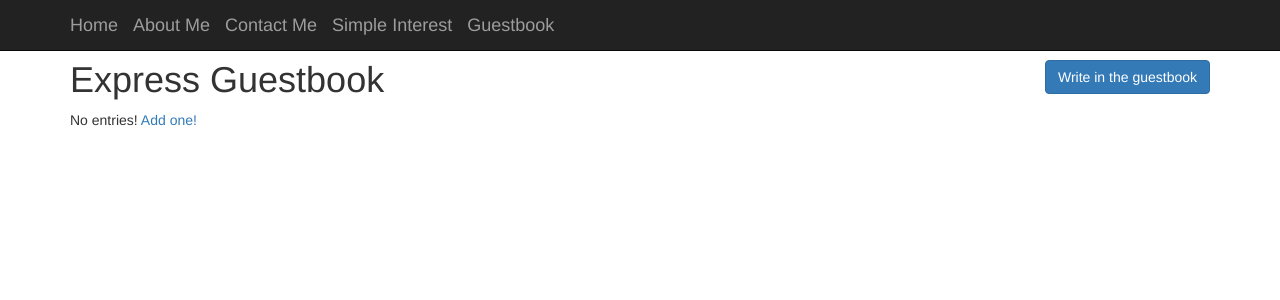
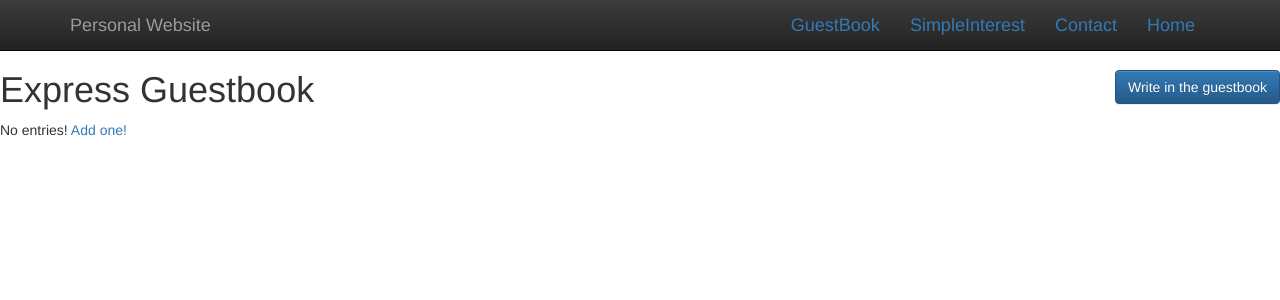
Before and after one commit to BhandariRupraj/A03Bhandari, a Node server app: page /guestbook in a window 1280 px wide. Shown: the top 300 px of the page. Run offline with Node 20, Linux system fonts and the light colour scheme.

Commit message:
Add files via upload

```diff
--- a/views/header.ejs
+++ b/views/header.ejs
@@ -6,12 +6,32 @@
     <title>M07 Guestbook</title>
     <link rel="stylesheet" href="//maxcdn.bootstrapcdn.com/bootstrap/3.3.7/css/
 bootstrap.min.css">
-    <link type="text/css" rel="stylesheet" href="/assets/main.css">
-</head>
+    <meta charset="utf-8">
+        <meta http-equiv="X-UA-Compatible" content="IE=edge,chrome=1">
+        <title></title>
+        <meta name="description" content="">
+        <meta name="viewport" content="width=device-width, initial-scale=1">
+		<link type="text/css"  rel="stylesheet"   href="BhandariR.css" />
+        <link rel="apple-touch-icon" href="apple-touch-icon.png">
 
-<body class="container">
-  <br>
-  <br>
+        <link rel="stylesheet" href="css/bootstrap.min.css">
+        <style>
+            body {
+                padding-top: 50px;
+                padding-bottom: 20px;
+            }
+        </style>
+        <link rel="stylesheet" href="css/bootstrap-theme.min.css">
+        <link rel="stylesheet" href="css/main.css">
+
+        <script src="js/vendor/modernizr-2.8.3-respond-1.4.2.min.js"></script>
+    </head>
+  	<body>
+
+
+        <!--[if lt IE 8]>
+            <p class="browserupgrade">You are using an <strong>outdated</strong> browser. Please <a href="http://browsehappy.com/">upgrade your browser</a> to improve your experience.</p>
+        <![endif]-->
     <nav class="navbar navbar-inverse navbar-fixed-top" role="navigation">
       <div class="container">
         <div class="navbar-header">
@@ -21,14 +41,25 @@ bootstrap.min.css">
             <span class="icon-bar"></span>
             <span class="icon-bar"></span>
           </button>
-          <a class="navbar-brand" href="index.html">Home</a>
-          <a class="navbar-brand" href="index-home.html">About Me</a>
-          <a class="navbar-brand" href="index-contact.html">Contact Me</a>
-          <a class="navbar-brand" href="SimpleInterest.html">Simple Interest</a>
-          <a class="navbar-brand" href="localhost:8081/guestbook">Guestbook</a>
+          <a class="navbar-brand" href="index.html">Personal Website</a>
         </div>
+        <div id="navbar" class="navbar-collapse collapse">
+		<div class="navbar-br"  >
+		<a href="index-home.html">Home</a>
+		</div>
+		<div class ="navbar-br"  >
+	    <a href="index-contact.html">Contact</a>
+	    </div>
+        	<div class="navbar-br"  >
+		<a href="SimpleInterest.html">SimpleInterest</a>
+		</div>
+		<div class="navbar-br"  >
+		<a href="index-guestbookhtml">GuestBook</a>
+		</div>
+        </div><!--/.navbar-collapse -->
       </div>
     </nav>
+
     <h1 class=h eader1 style="blue"> Express Guestbook
 <a href="/new-entry" class="btn btn-primary pull-right">
 Write in the guestbook
```
